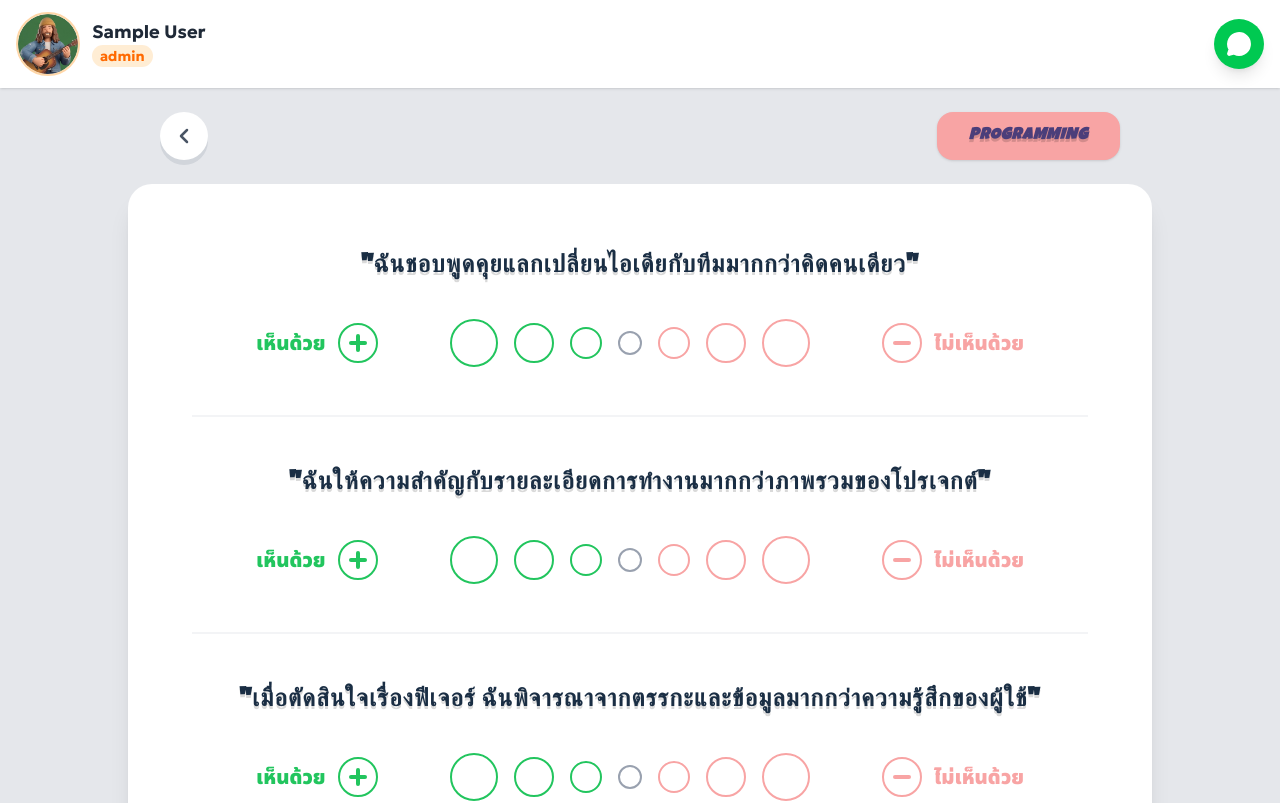
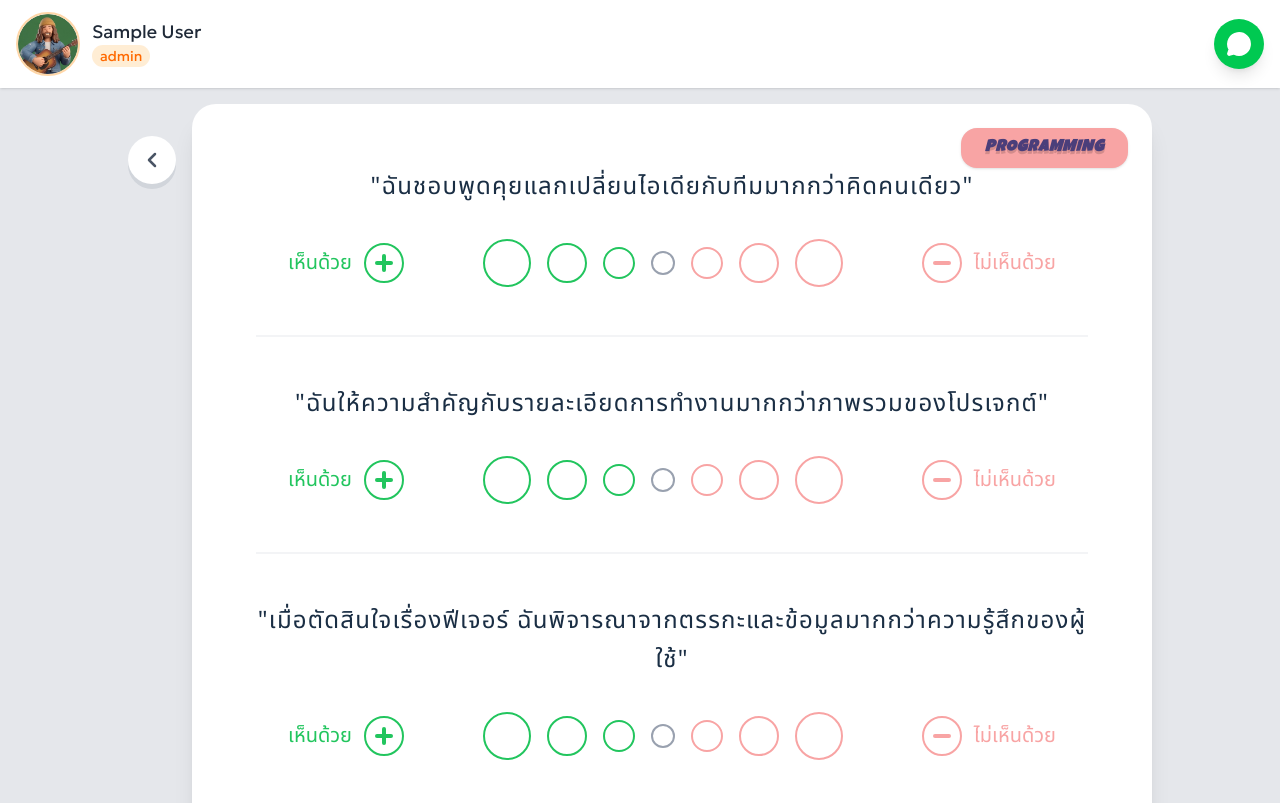
Before and after one commit to Oatto319/FinalProject, a Next.js app: page /question/programming in a window 1280 px wide. Shown: the top 803 px of the page. Built offline with nearby package versions, Linux system fonts and the light colour scheme; sample sign-in values are in the browser's storage.

Commit message:
fix quiz layout

```diff
--- a/app/navbar/page.tsx
+++ b/app/navbar/page.tsx
@@ -47,8 +47,8 @@ export default function Navbar({ subtitle, bgColor, nameColor }: NavbarProps) {
             <img src={avatarUrl} alt="Profile" className="w-full h-full object-contain" />
           </div>
           <div className="text-left">
-            <p className="font-bold text-lg leading-tight" style={{ color: nameColor ?? '#1f2937' }}>{user.name}</p>
-            <span className={`text-sm font-bold px-2 py-0.5 rounded-full ${
+            <p className="text-lg leading-tight" style={{ color: nameColor ?? '#1f2937' }}>{user.name}</p>
+            <span className={`text-sm px-2 py-0.5 rounded-full ${
               displaySubtitle === 'host'
                 ? 'bg-purple-100 text-purple-600'
                 : 'bg-orange-100 text-orange-500'
--- a/app/question/programming/page.tsx
+++ b/app/question/programming/page.tsx
@@ -167,28 +167,27 @@ const ProgrammingQuestionnaire = () => {
   return (
     <div className="min-h-screen bg-[#E5E7EB] font-sans flex flex-col items-center">
       <Navbar />
-      <div className="w-full max-w-5xl flex items-center justify-between px-4 md:px-8 mt-6 mb-6">
+      {/* Wrapper: ปุ่ม back + กล่องคำถาม */}
+      <div className="w-full max-w-5xl flex items-start gap-4 mt-4 px-4 md:px-0">
         <button
           onClick={() => router.back()}
-          className="w-12 h-12 bg-white rounded-full flex items-center justify-center text-gray-600 shadow-[0_5px_0_0_#d1d5db] hover:shadow-[0_3px_0_0_#d1d5db] hover:translate-y-[2px] active:shadow-none active:translate-y-[5px] transition-all"
+          className="flex-shrink-0 mt-8 w-12 h-12 bg-white rounded-full flex items-center justify-center text-gray-600 shadow-[0_5px_0_0_#d1d5db] hover:shadow-[0_3px_0_0_#d1d5db] hover:translate-y-[2px] active:shadow-none active:translate-y-[5px] transition-all"
         >
           <ChevronLeft size={24} strokeWidth={2.5} />
         </button>
 
-        {/* ป้ายชื่อวิชาด้านขวา */}
-        <div className="bg-[#F8A4A4] px-8 py-3 rounded-2xl shadow-sm">
+        {/* Container สำหรับคำถาม */}
+        <div className="relative flex-1 bg-white rounded-[24px] shadow-xl p-8 md:p-16 flex flex-col gap-12 border-b-8 border-gray-300">
+        {/* ป้ายชื่อวิชามุมบนขวา */}
+        <div className="absolute top-6 right-6 bg-[#F8A4A4] px-6 py-2 rounded-2xl shadow-sm">
           <h2 className="text-[#4B3E7A] font-black italic tracking-tight uppercase">
             PROGRAMMING
           </h2>
         </div>
-      </div>
-
-      {/* Container สำหรับคำถาม */}
-      <div className="w-full max-w-5xl bg-white rounded-[24px] shadow-xl p-8 md:p-16 flex flex-col gap-12 border-b-8 border-gray-300">
         {questions.map((q, idx) => (
           <div key={q.id} className="flex flex-col items-center gap-8">
             {/* ข้อความคำถาม */}
-            <h3 className="text-[#1A2E44] text-xl md:text-2xl font-black text-center leading-relaxed">
+            <h3 className="text-[#1A2E44] text-xl md:text-2xl text-center leading-relaxed" style={{ fontFamily: 'var(--font-noto-sans-thai), sans-serif', textShadow: 'none' }}>
               "{q.text}"
             </h3>
 
@@ -196,7 +195,7 @@ const ProgrammingQuestionnaire = () => {
             <div className="w-full flex items-center justify-between max-w-3xl">
               {/* ฝั่งเห็นด้วย */}
               <div className="flex items-center gap-3">
-                <span className="text-[#22C55E] font-black text-lg md:text-xl">เห็นด้วย</span>
+                <span className="text-[#22C55E] text-lg md:text-xl" style={{ fontFamily: 'var(--font-noto-sans-thai), sans-serif' }}>เห็นด้วย</span>
                 <div className="w-10 h-10 rounded-full border-2 border-[#22C55E] flex items-center justify-center text-[#22C55E] bg-white">
                   <Plus size={24} strokeWidth={4} />
                 </div>
@@ -232,7 +231,7 @@ const ProgrammingQuestionnaire = () => {
                 <div className="w-10 h-10 rounded-full border-2 border-[#F8A4A4] flex items-center justify-center text-[#F8A4A4] bg-white">
                   <Minus size={24} strokeWidth={4} />
                 </div>
-                <span className="text-[#F8A4A4] font-black text-lg md:text-xl whitespace-nowrap">ไม่เห็นด้วย</span>
+                <span className="text-[#F8A4A4] text-lg md:text-xl whitespace-nowrap" style={{ fontFamily: 'var(--font-noto-sans-thai), sans-serif' }}>ไม่เห็นด้วย</span>
               </div>
             </div>
 
@@ -248,9 +247,10 @@ const ProgrammingQuestionnaire = () => {
           {/* --- แก้: เพิ่ม onClick ตรวจสอบและแสดง popup --- */}
           <button
             onClick={handleSubmit}
-            className="bg-[#4B3E7A] text-white px-12 py-4 rounded-2xl font-black text-xl hover:bg-[#3b3161] transition-colors shadow-lg">
+            className="bg-[#4B3E7A] text-white px-12 py-4 rounded-2xl text-xl hover:bg-[#3b3161] transition-colors shadow-lg" style={{ fontFamily: 'var(--font-noto-sans-thai), sans-serif' }}>
             ถัดไป
           </button>
+        </div>
         </div>
       </div>
 
@@ -260,12 +260,12 @@ const ProgrammingQuestionnaire = () => {
           <div className="bg-white rounded-[24px] p-8 flex flex-col items-center gap-5 shadow-2xl w-full max-w-md">
             <img src={jobResult.icon} alt={jobResult.title} className="w-24 h-24 object-contain" />
             <div className="text-center w-full">
-              <h2 className="text-2xl font-black text-[#1A2E44] mb-1">เสร็จแล้ว!</h2>
-              <p className="text-xs text-gray-400 font-medium mb-3">ประเภทบุคลิกภาพการทำงานของคุณ</p>
-              <p className="text-2xl font-black text-[#4B3E7A] mb-3">{jobResult.title}</p>
-              <p className="text-gray-500 text-sm leading-relaxed mb-4">{jobResult.description}</p>
+              <h2 className="text-2xl text-[#1A2E44] mb-1" style={{ fontFamily: 'var(--font-noto-sans-thai), sans-serif', textShadow: 'none' }}>เสร็จแล้ว!</h2>
+              <p className="text-xs text-gray-400 mb-3" style={{ fontFamily: 'var(--font-noto-sans-thai), sans-serif' }}>ประเภทบุคลิกภาพการทำงานของคุณ</p>
+              <p className="text-2xl text-[#4B3E7A] mb-3" style={{ fontFamily: 'var(--font-noto-sans-thai), sans-serif' }}>{jobResult.title}</p>
+              <p className="text-gray-500 text-sm leading-relaxed mb-4" style={{ fontFamily: 'var(--font-noto-sans-thai), sans-serif' }}>{jobResult.description}</p>
               <div className="text-left">
-                <p className="text-xs font-black text-gray-400 uppercase tracking-widest mb-2">ตำแหน่งงานที่เหมาะสม</p>
+                <p className="text-xs text-gray-400 mb-2" style={{ fontFamily: 'var(--font-noto-sans-thai), sans-serif' }}>ตำแหน่งงานที่เหมาะสม</p>
                 <div className="flex flex-wrap gap-2">
                   {jobResult.jobs.map((job) => (
                     <span key={job} className="bg-[#EDE9FF] text-[#4B3E7A] text-xs font-bold px-3 py-1.5 rounded-full">
@@ -275,12 +275,12 @@ const ProgrammingQuestionnaire = () => {
                 </div>
               </div>
               <div className="text-left w-full mt-2">
-                <p className="text-xs font-black text-gray-400 uppercase tracking-widest mb-3">คะแนนแต่ละประเภท</p>
+                <p className="text-xs text-gray-400 mb-3" style={{ fontFamily: 'var(--font-noto-sans-thai), sans-serif' }}>คะแนนแต่ละประเภท</p>
                 <div className="flex flex-col gap-3">
                   {jobResult.typeScores.map((t) => (
                     <div key={t.title} className="flex items-center gap-3">
                       <img src={t.icon} alt={t.title} className="w-8 h-8 object-contain flex-shrink-0" />
-                      <span className="text-sm font-bold text-[#1A2E44] w-28 flex-shrink-0">{t.title}</span>
+                      <span className="text-sm text-[#1A2E44] w-28 flex-shrink-0" style={{ fontFamily: 'var(--font-noto-sans-thai), sans-serif' }}>{t.title}</span>
                       <div className="flex-1 bg-gray-100 rounded-full h-2.5">
                         <div
                           className="bg-[#4B3E7A] h-2.5 rounded-full transition-all duration-500"
```
